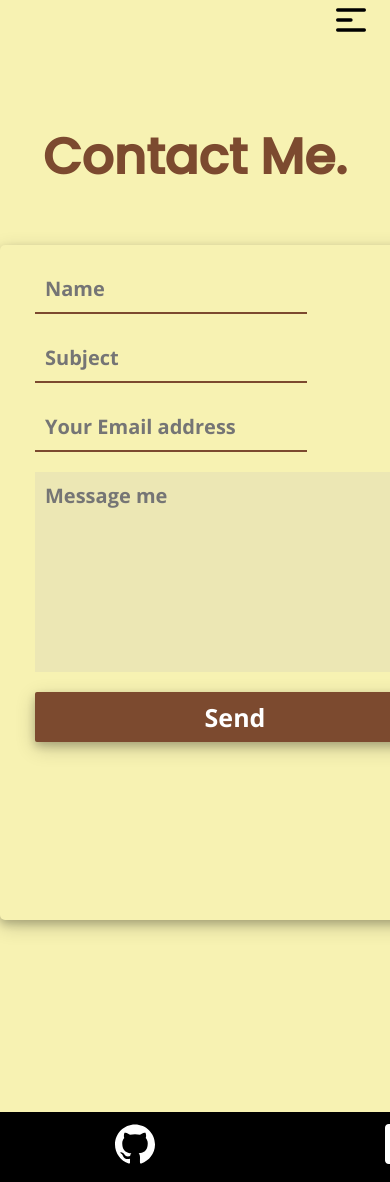
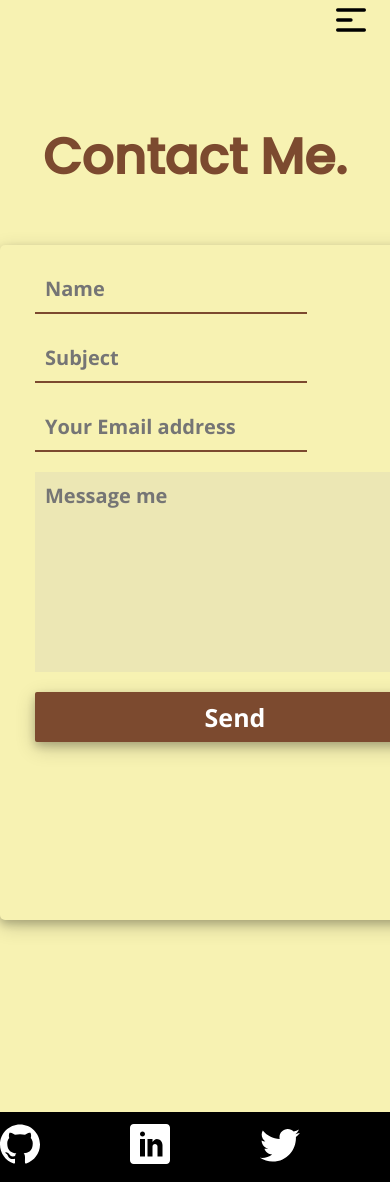
Before and after one commit to Purplepro/Tis-My-Portfolio, a React (Create React App) app in the folder divine-portfolio/: page /contact in a window 390 px wide. Shown: the top 1182 px of the page. Built offline with nearby package versions, Linux system fonts and the light colour scheme; what @react-pdf/renderer would draw is missing.

Commit message:
footer is now responsive

```diff
--- a/divine-portfolio/src/App.css
+++ b/divine-portfolio/src/App.css
@@ -101,6 +101,7 @@
   width: 100%;
   background-color: black;
   display: flex;
+  flex-wrap: wrap;
   margin: 0;
   padding: 0;
   overflow: hidden;
@@ -112,6 +113,21 @@
   padding: 0;
 }
 
+.footer-child a {
+  padding: 0;
+  margin: 0;
+}
+
+  @media screen and (max-width: 880px) {
+
+  .footer {
+
+  }
+
+  .footer-child {
+      margin-left: 0;
+  }
+}
 /* .footer > a {
   display: flex;
   align-items: center;
@@ -127,7 +143,7 @@
 
 .social-icons {
   height: 40px;
-  width: 40px;
+  width: 100%;
 }
 
 
@@ -179,9 +195,9 @@ span {
   display: flex;
   background-image: url('./images/ui-character.png');
   background-position: center;
+  background-size: cover;
+  background-repeat: no-repeat;
   margin-top: 100px;
-  z-index: 200;
-
 }
 
 
```
